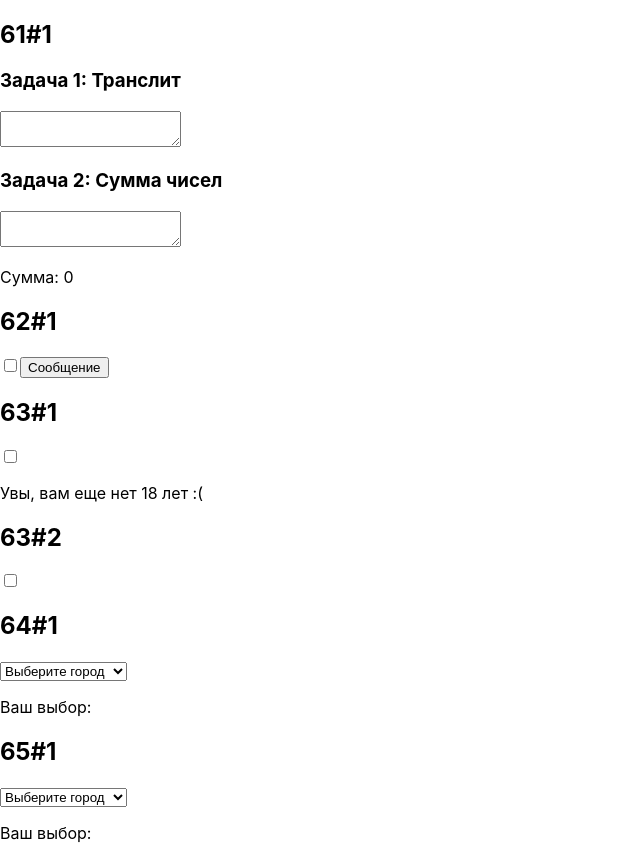
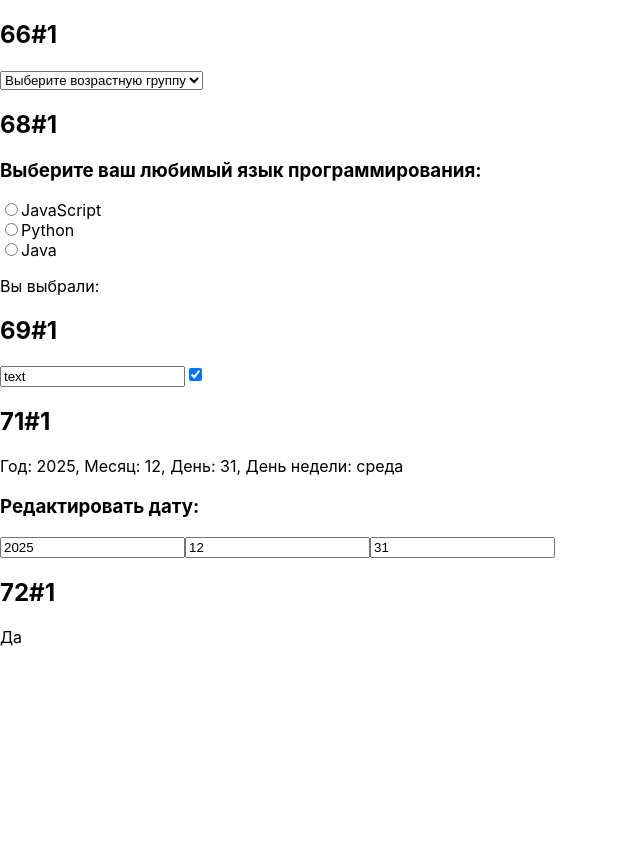
Before and after one commit to Sumr4kk/react, a React (Create React App) app in the folder my-app/: page / in a window 1280 px wide. Shown: the whole page, without its empty margins (0-640 px from the left). After the commit the page ends 800 px from the top, so only its background shows below. Built offline with nearby package versions, Linux system fonts and the light colour scheme.

Commit message:
66-72 задачи

```diff
--- a/my-app/src/App.js
+++ b/my-app/src/App.js
@@ -1,134 +1,130 @@
 import React, { useState } from 'react';
 
 function App() {
-  //61
-  const transliterate = (text) => {
-    const map = {
-      "а": "a", "б": "b", "в": "v", "г": "g", "д": "d",
-      "е": "e", "ё": "yo", "ж": "zh", "з": "z", "и": "i",
-      "й": "y", "к": "k", "л": "l", "м": "m", "н": "n",
-      "о": "o", "п": "p", "р": "r", "с": "s", "т": "t",
-      "у": "u", "ф": "f", "х": "kh", "ц": "ts", "ч": "ch",
-      "ш": "sh", "щ": "shch", "ъ": "", "ы": "y", "ь": "",
-      "э": "e", "ю": "yu", "я": "ya"
-    };
-    return text.split('').map(char => map[char.toLowerCase()] || char).join('');
-  };
-  const [text, setText] = useState('');
+  //66
+  const [value, setValue] = useState('');
 
-  // Задача 2
-  const [numbers, setNumbers] = useState('');
+//67
 
-  const handleTextChange = (event) => {
-    setText(event.target.value);
+const [language, setLanguage] = useState('');
+
+  const changeHandler = (event) => {
+    setLanguage(event.target.value);
   };
 
-  const handleNumbersChange = (event) => {
-    setNumbers(event.target.value);
-  };
+//69
+const [value1, setValue1] = useState('text');
+const [checked, setChecked] = useState(true);
 
-  // Функция для расчета суммы чисел
-  const calculateSum = () => {
-    const numArray = numbers.split('\n').map(num => parseFloat(num.trim())).filter(num => !isNaN(num));
-    return numArray.reduce((acc, curr) => acc + curr, 0);
-  };
+//70
+
+const initDate = {
+  year: 2025,
+  month: 12,
+  day: 31,
+};
+
+const [date, setDate] = useState(initDate);
+
+const handleChange = (field, event) => {
+  const newValue = Number(event.target.value);
+  setDate({
+    ...date,
+    [field]: newValue,
+  });
+};
+
+const getDayOfWeek = () => {
+  const dateObj = new Date(date.year, date.month - 1, date.day); // месяц в JavaScript начинается с 0
+  const options = { weekday: 'long' }; // форматируем день недели
+  return dateObj.toLocaleDateString('ru-RU', options);
+};
 
 
-  //62
-  const [checked, setChecked] = useState(false);
-  const [message, setMessage] = useState('');
-
-  const handleButtonClick = () => {
-    if (checked) {
-      setMessage('Привет, пользователь!');
-    } else {
-      setMessage('До свидания!');
-    }
-  };
-
-
-  //63
-  const [checked1, setChecked1] = useState(false);
-
-//64
-const [city, setCity] = useState('');
-
-  function handleChange2(event) {
-    setCity(event.target.value);
-  }
-
-  //65
-
-  const cities = ['Москва', 'Санкт-Петербург', 'Новосибирск', 'Екатеринбург'];
-  const [value, setValue] = useState('');
-
-  const options = cities.map((city, index) => {
-    return <option key={index} value={city}>{city}</option>;
-  });
 
   return (
 
     <div>
+    <h2>66#1</h2>
+    <select value={value} onChange={(event) => setValue(event.target.value)}>
+        <option value="">Выберите возрастную группу</option>
+        <option value="0-12">От 0 до 12 лет</option>
+        <option value="13-17">От 13 до 17 лет</option>
+        <option value="18-25">От 18 до 25 лет</option>
+        <option value="25+">Старше 25 лет</option>
+      </select>
+      <p>
+        {value === '0-12' && 'Вы выбрали возрастную группу: от 0 до 12 лет'}
+        {value === '13-17' && 'Вы выбрали возрастную группу: от 13 до 17 лет'}
+        {value === '18-25' && 'Вы выбрали возрастную группу: от 18 до 25 лет'}
+        {value === '25+' && 'Вы выбрали возрастную группу: старше 25 лет'}
+      </p>
+
+    <h2>68#1</h2>
+    <h3>Выберите ваш любимый язык программирования:</h3>
+      <input
+        type="radio"
+        name="language"
+        value="JavaScript"
+        checked={language === 'JavaScript'}
+        onChange={changeHandler}
+      />
+      JavaScript
+      <br />
+      <input
+        type="radio"
+        name="language"
+        value="Python"
+        checked={language === 'Python'}
+        onChange={changeHandler}
+      />
+      Python
+      <br />
+      <input
+        type="radio"
+        name="language"
+        value="Java"
+        checked={language === 'Java'}
+        onChange={changeHandler}
+      />
+      Java
+      <br />
+      <p>
+        Вы выбрали: {language}
+      </p>
+      {language === 'JavaScript' && <p>Отличный выбор, JavaScript - это классно!</p>}
 
 
-<h2>61#1</h2>
-<h3>Задача 1: Транслит</h3>
-      <textarea value={text} onChange={handleTextChange} />
-      <p>{transliterate(text)}</p>
+    <h2>69#1</h2>
+    <input defaultValue={value1} />
+    <input type="checkbox" defaultChecked={checked} />
 
-      <h3>Задача 2: Сумма чисел</h3>
-      <textarea value={numbers} onChange={handleNumbersChange} />
-      <p>Сумма: {calculateSum()}</p>
-<h2>62#1</h2>
-<input
-        type="checkbox"
-        checked={checked}
-        onChange={() => setChecked(!checked)}
+    <h2>71#1</h2>
+    <p>Год: {date.year}, Месяц: {date.month}, День: {date.day}, День недели: {getDayOfWeek()}</p>
+
+      <h3>Редактировать дату:</h3>
+      <input
+        type="number"
+        value={date.year}
+        onChange={(e) => handleChange('year', e)}
+        placeholder="Год"
       />
-      <button onClick={handleButtonClick}>Сообщение</button>
-      <p>{message}</p>
-<h2>63#1</h2>
-<div>
       <input
-        type="checkbox"
-        checked={checked1}
-        onChange={() => setChecked1(!checked1)}
+        type="number"
+        value={date.month}
+        onChange={(e) => handleChange('month', e)}
+        placeholder="Месяц"
       />
-      {checked1 ? (
-        <div>
-          <h2>Ура, вам уже есть 18</h2>
-          <p>Здесь расположен контент только для взрослых</p>
-        </div>
-      ) : (
-        <div>
-          <p>Увы, вам еще нет 18 лет :(</p>
-        </div>
-      )}
-    </div>
+      <input
+        type="number"
+        value={date.day}
+        onChange={(e) => handleChange('day', e)}
+        placeholder="День"
+      />
 
-    <h2>63#2</h2>
-    <input
-        type="checkbox"
-        checked={checked}
-        onChange={() => setChecked(!checked)}
-      />
-      {checked && <p>Этот абзац видим, когда чекбокс отмечен.</p>}
-<h2>64#1</h2>
-<select value={city} onChange={handleChange2}>
-        <option value="">Выберите город</option>
-        <option value="Москва">Москва</option>
-        <option value="Санкт-Петербург">Санкт-Петербург</option>
-        <option value="Новосибирск">Новосибирск</option>
-        <option value="Екатеринбург">Екатеринбург</option>
-      </select>
-      <p>Ваш выбор: {city}</p>
-<h2>65#1</h2>
-<select value={value} onChange={(event) => setValue(event.target.value)}>
-        <option value="">Выберите город</option>
-        {options}
-      </select>
-      <p>Ваш выбор: {value}</p>
 
+    <h2>72#1</h2>
+Да
     </div>
 
 
```
